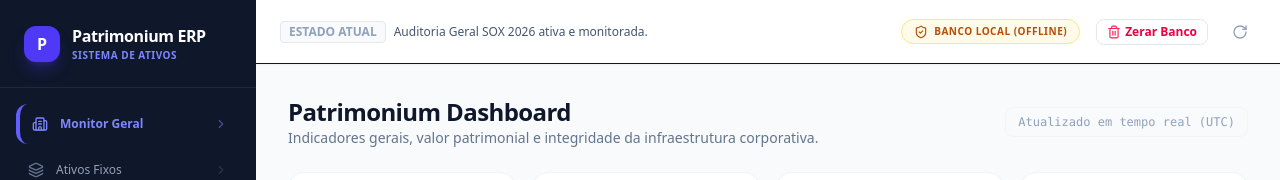
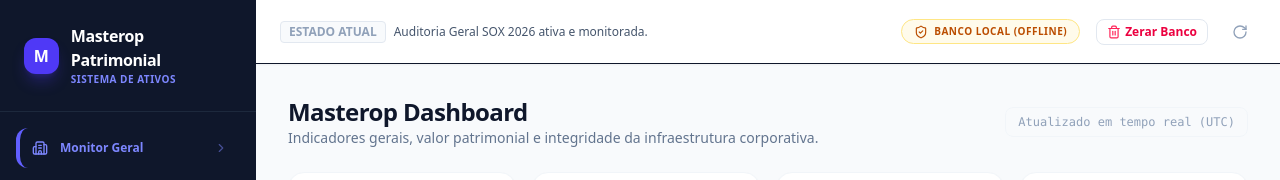
Before and after one commit to Sbarros82/masterop-inventury, a React (Vite) app: page / in a window 1280 px wide. Shown: the top 180 px of the page. Built offline with nearby package versions, Linux system fonts and the light colour scheme; no server answers; the database is empty.

Commit message:
refactor: rename application to Masterop Patrimonial
Update all branding references from Patrimonium ERP to Masterop Patrimonial across the application interface, documentation, and server logs.

```diff
--- a/index.html
+++ b/index.html
@@ -3,7 +3,7 @@
   <head>
     <meta charset="UTF-8" />
     <meta name="viewport" content="width=device-width, initial-scale=1.0" />
-    <title>My Google AI Studio App</title>
+    <title>Masterop Patrimonial</title>
   </head>
   <body>
     <div id="root"></div>
--- a/metadata.json
+++ b/metadata.json
@@ -1,5 +1,5 @@
 {
-  "name": "Patrimonium ERP",
+  "name": "Masterop Patrimonial",
   "description": "Sistema completo de gestão e controle de patrimônio, ativos, movimentações, inventários e manutenções.",
   "requestFramePermissions": ["camera"],
   "majorCapabilities": ["MAJOR_CAPABILITY_SERVER_SIDE_GEMINI_API"]
--- a/server.ts
+++ b/server.ts
@@ -423,7 +423,7 @@ async function startServer() {
   }
 
   app.listen(PORT, "0.0.0.0", () => {
-    console.log(`Patrimonium ERP Server running on http://localhost:${PORT}`);
+    console.log(`Masterop Patrimonial Server running on http://localhost:${PORT}`);
   });
 }
 
--- a/src/App.tsx
+++ b/src/App.tsx
@@ -387,10 +387,10 @@ export default function App() {
         <div className="p-6 border-b border-slate-800 flex items-center justify-between">
           <div className="flex items-center space-x-3">
             <div className="w-9 h-9 bg-indigo-600 rounded-xl flex items-center justify-center font-extrabold text-white shadow-lg shadow-indigo-600/30 text-base">
-              P
+              M
             </div>
             <div>
-              <span className="text-base font-extrabold text-white tracking-tight block">Patrimonium ERP</span>
+              <span className="text-base font-extrabold text-white tracking-tight block">Masterop Patrimonial</span>
               <span className="text-[10px] text-indigo-400 font-bold uppercase tracking-wider block">Sistema de Ativos</span>
             </div>
           </div>
--- a/src/components/Dashboard.tsx
+++ b/src/components/Dashboard.tsx
@@ -50,7 +50,7 @@ export function Dashboard({ stats, onNavigateToTab }: DashboardProps) {
       {/* Upper header */}
       <div className="flex flex-col md:flex-row md:items-center justify-between gap-4">
         <div>
-          <h1 className="text-2xl font-bold tracking-tight text-slate-905">Patrimonium Dashboard</h1>
+          <h1 className="text-2xl font-bold tracking-tight text-slate-905">Masterop Dashboard</h1>
           <p className="text-sm text-slate-500">Indicadores gerais, valor patrimonial e integridade da infraestrutura corporativa.</p>
         </div>
         <div className="text-xs font-mono text-slate-400 bg-slate-50 px-3 py-1.5 rounded-lg border border-slate-100 self-start md:self-auto">
--- a/src/components/ReportsView.tsx
+++ b/src/components/ReportsView.tsx
@@ -171,7 +171,7 @@ export function ReportsView({ assets, locations, responsibles }: ReportsViewProp
       {/* System Brand Header Visible Only On Printouts */}
       <div className="hidden print-header print:flex items-center justify-between w-full">
         <div>
-          <h1 className="text-xl font-black text-slate-900 tracking-tight">PATRIMONIUM ERP</h1>
+          <h1 className="text-xl font-black text-slate-900 tracking-tight">MASTEROP PATRIMONIAL</h1>
           <p className="text-xs text-slate-500 uppercase tracking-wider font-bold">Relatório Oficial de Bens de Ativo Fixo</p>
         </div>
         <div className="text-right text-xs">
```
Also changed, not shown: 1 other file (tests, documents, lock files or other folders).
